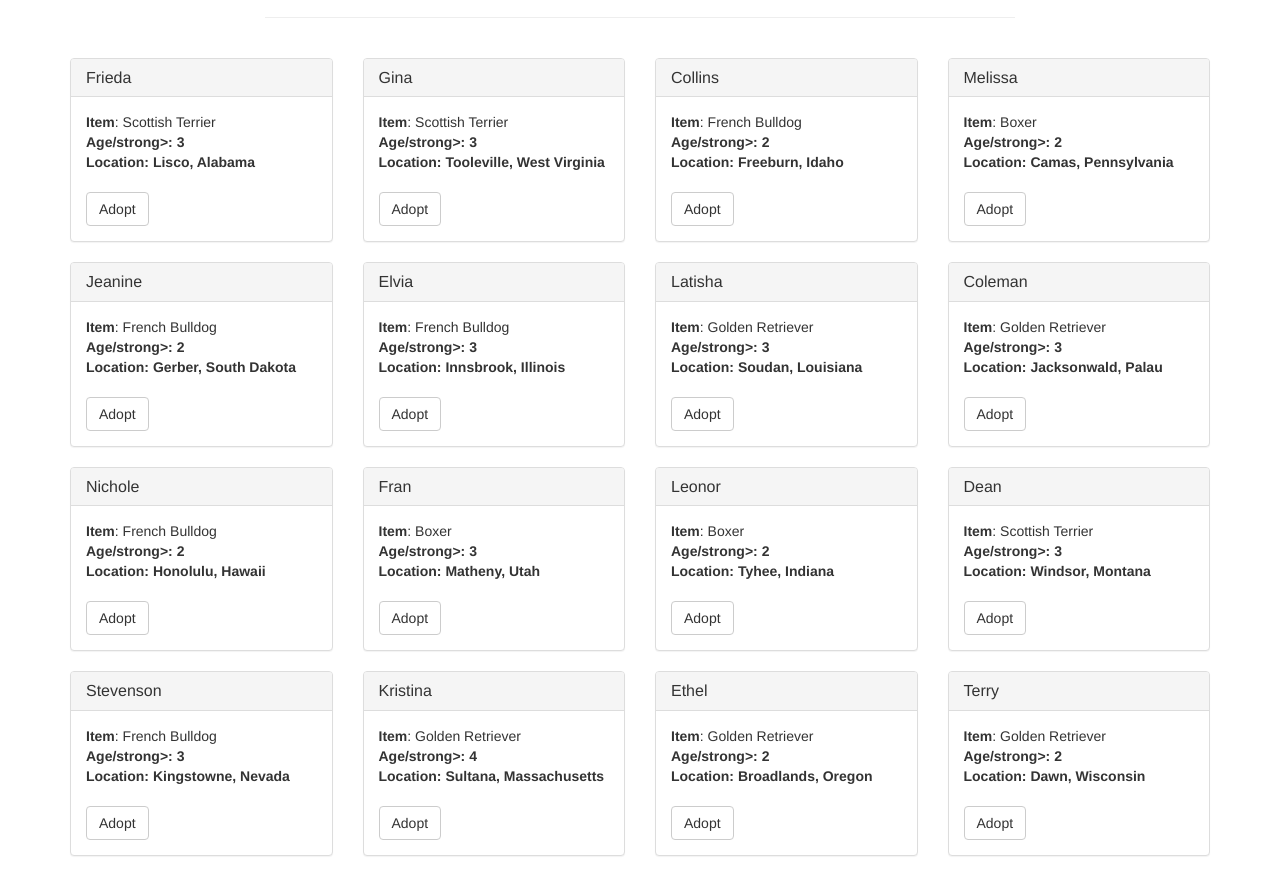
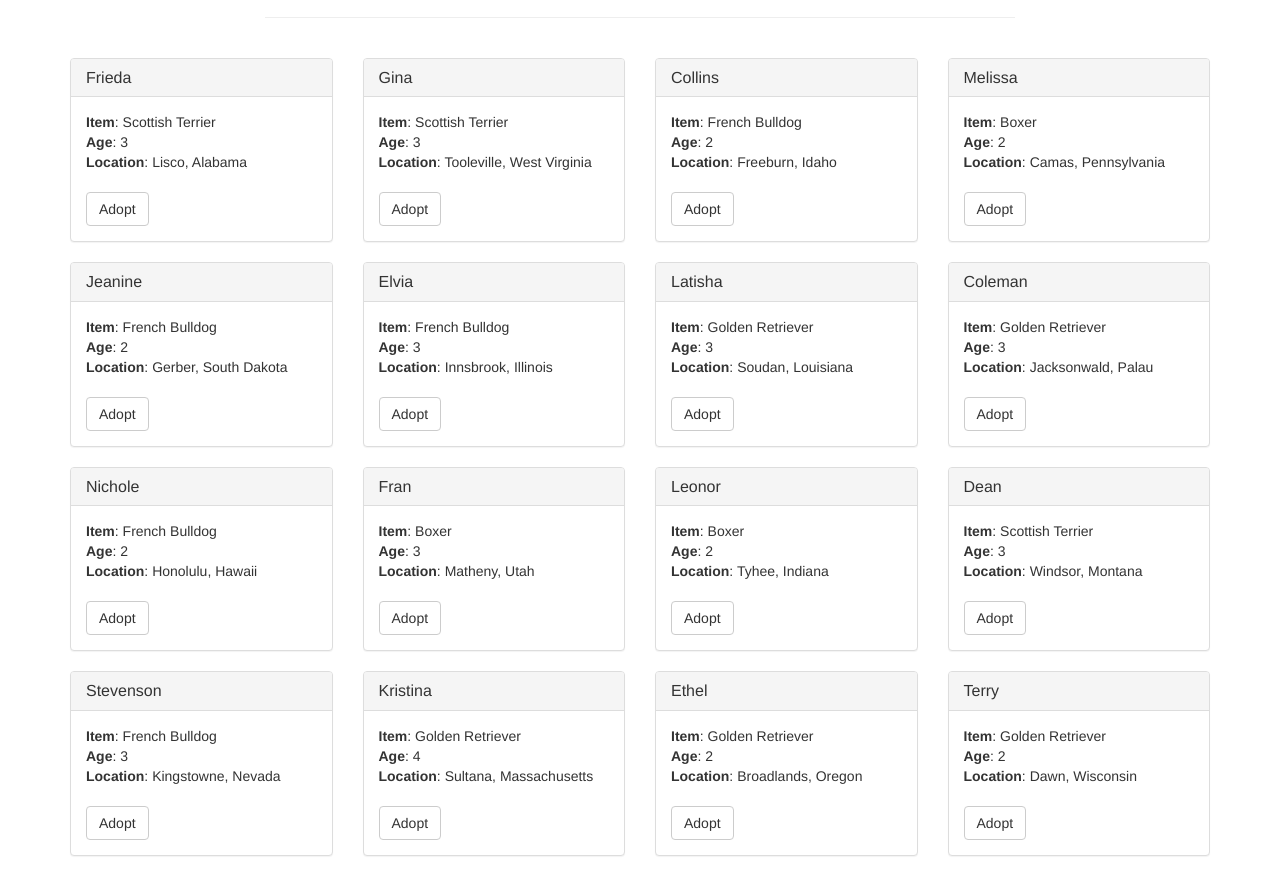
Before and after one commit to emmaodia/rare-antique-dApp, a website: page src/index.html in a window 1280 px wide. Shown: the part 63-939 px from the top of the page. Drawn offline with nearby package versions, Linux system fonts and the light colour scheme; files whose address does not match are found by name.

Commit message:
Implemented UI.

```diff
--- a/src/index.html
+++ b/src/index.html
@@ -40,7 +40,7 @@
           </div>
           <div class="panel-body">
             <strong>Item</strong>: <span class="pet-breed">Golden Retriever</span><br/>
-            <strong>Age/strong>: <span class="pet-age">3</span><br/>
+            <strong>Age</strong>: <span class="pet-age">3</span><br/>
             <strong>Location</strong>: <span class="pet-location">Warren, MI</span><br/><br/>
             <button class="btn btn-default btn-adopt" type="button" data-id="0">Adopt</button>
           </div>
--- a/src/pets.json
+++ b/src/items.json
@@ -1,130 +1,129 @@
 [
   {
     "id": 0,
-    "name": "Frieda",
-    "picture": "images/scottish-terrier.jpeg",
+    "owner": "Frieda",
     "age": 3,
-    "breed": "Scottish Terrier",
+    "item": "Scottish Terrier",
     "location": "Lisco, Alabama"
   },
   {
     "id": 1,
-    "name": "Gina",
+    "owner": "Gina",
     "picture": "images/scottish-terrier.jpeg",
     "age": 3,
-    "breed": "Scottish Terrier",
+    "item": "Scottish Terrier",
     "location": "Tooleville, West Virginia"
   },
   {
     "id": 2,
-    "name": "Collins",
+    "owner": "Collins",
     "picture": "images/french-bulldog.jpeg",
     "age": 2,
-    "breed": "French Bulldog",
+    "item": "French Bulldog",
     "location": "Freeburn, Idaho"
   },
   {
     "id": 3,
-    "name": "Melissa",
+    "owner": "Melissa",
     "picture": "images/boxer.jpeg",
     "age": 2,
-    "breed": "Boxer",
+    "item": "Boxer",
     "location": "Camas, Pennsylvania"
   },
   {
     "id": 4,
-    "name": "Jeanine",
+    "owner": "Jeanine",
     "picture": "images/french-bulldog.jpeg",
     "age": 2,
-    "breed": "French Bulldog",
+    "item": "French Bulldog",
     "location": "Gerber, South Dakota"
   },
   {
     "id": 5,
-    "name": "Elvia",
+    "owner": "Elvia",
     "picture": "images/french-bulldog.jpeg",
     "age": 3,
-    "breed": "French Bulldog",
+    "item": "French Bulldog",
     "location": "Innsbrook, Illinois"
   },
   {
     "id": 6,
-    "name": "Latisha",
+    "owner": "Latisha",
     "picture": "images/golden-retriever.jpeg",
     "age": 3,
-    "breed": "Golden Retriever",
+    "item": "Golden Retriever",
     "location": "Soudan, Louisiana"
   },
   {
     "id": 7,
-    "name": "Coleman",
+    "owner": "Coleman",
     "picture": "images/golden-retriever.jpeg",
     "age": 3,
-    "breed": "Golden Retriever",
+    "item": "Golden Retriever",
     "location": "Jacksonwald, Palau"
   },
   {
     "id": 8,
-    "name": "Nichole",
+    "owner": "Nichole",
     "picture": "images/french-bulldog.jpeg",
     "age": 2,
-    "breed": "French Bulldog",
+    "item": "French Bulldog",
     "location": "Honolulu, Hawaii"
   },
   {
     "id": 9,
-    "name": "Fran",
+    "owner": "Fran",
     "picture": "images/boxer.jpeg",
     "age": 3,
-    "breed": "Boxer",
+    "item": "Boxer",
     "location": "Matheny, Utah"
   },
   {
     "id": 10,
-    "name": "Leonor",
+    "owner": "Leonor",
     "picture": "images/boxer.jpeg",
     "age": 2,
-    "breed": "Boxer",
+    "item": "Boxer",
     "location": "Tyhee, Indiana"
   },
   {
     "id": 11,
-    "name": "Dean",
+    "owner": "Dean",
     "picture": "images/scottish-terrier.jpeg",
     "age": 3,
-    "breed": "Scottish Terrier",
+    "item": "Scottish Terrier",
     "location": "Windsor, Montana"
   },
   {
     "id": 12,
-    "name": "Stevenson",
+    "owner": "Stevenson",
     "picture": "images/french-bulldog.jpeg",
     "age": 3,
-    "breed": "French Bulldog",
+    "item": "French Bulldog",
     "location": "Kingstowne, Nevada"
   },
   {
     "id": 13,
-    "name": "Kristina",
+    "owner": "Kristina",
     "picture": "images/golden-retriever.jpeg",
     "age": 4,
-    "breed": "Golden Retriever",
+    "item": "Golden Retriever",
     "location": "Sultana, Massachusetts"
   },
   {
     "id": 14,
-    "name": "Ethel",
+    "owner": "Ethel",
     "picture": "images/golden-retriever.jpeg",
     "age": 2,
-    "breed": "Golden Retriever",
+    "item": "Golden Retriever",
     "location": "Broadlands, Oregon"
   },
   {
     "id": 15,
-    "name": "Terry",
+    "owner": "Terry",
     "picture": "images/golden-retriever.jpeg",
     "age": 2,
-    "breed": "Golden Retriever",
+    "item": "Golden Retriever",
     "location": "Dawn, Wisconsin"
   }
 ]
--- a/src/js/app.js
+++ b/src/js/app.js
@@ -4,14 +4,13 @@ App = {
 
   init: async function() {
     // Load pets.
-    $.getJSON('../pets.json', function(data) {
+    $.getJSON('../items.json', function(data) {
       var petsRow = $('#petsRow');
       var petTemplate = $('#petTemplate');
 
       for (i = 0; i < data.length; i ++) {
-        petTemplate.find('.panel-title').text(data[i].name);
-        petTemplate.find('img').attr('src', data[i].picture);
-        petTemplate.find('.pet-breed').text(data[i].breed);
+        petTemplate.find('.panel-title').text(data[i].owner);
+        petTemplate.find('.pet-breed').text(data[i].item);
         petTemplate.find('.pet-age').text(data[i].age);
         petTemplate.find('.pet-location').text(data[i].location);
         petTemplate.find('.btn-adopt').attr('data-id', data[i].id);
```
Also changed, not shown: package.json (+17 -4 lines), 2 other files.
